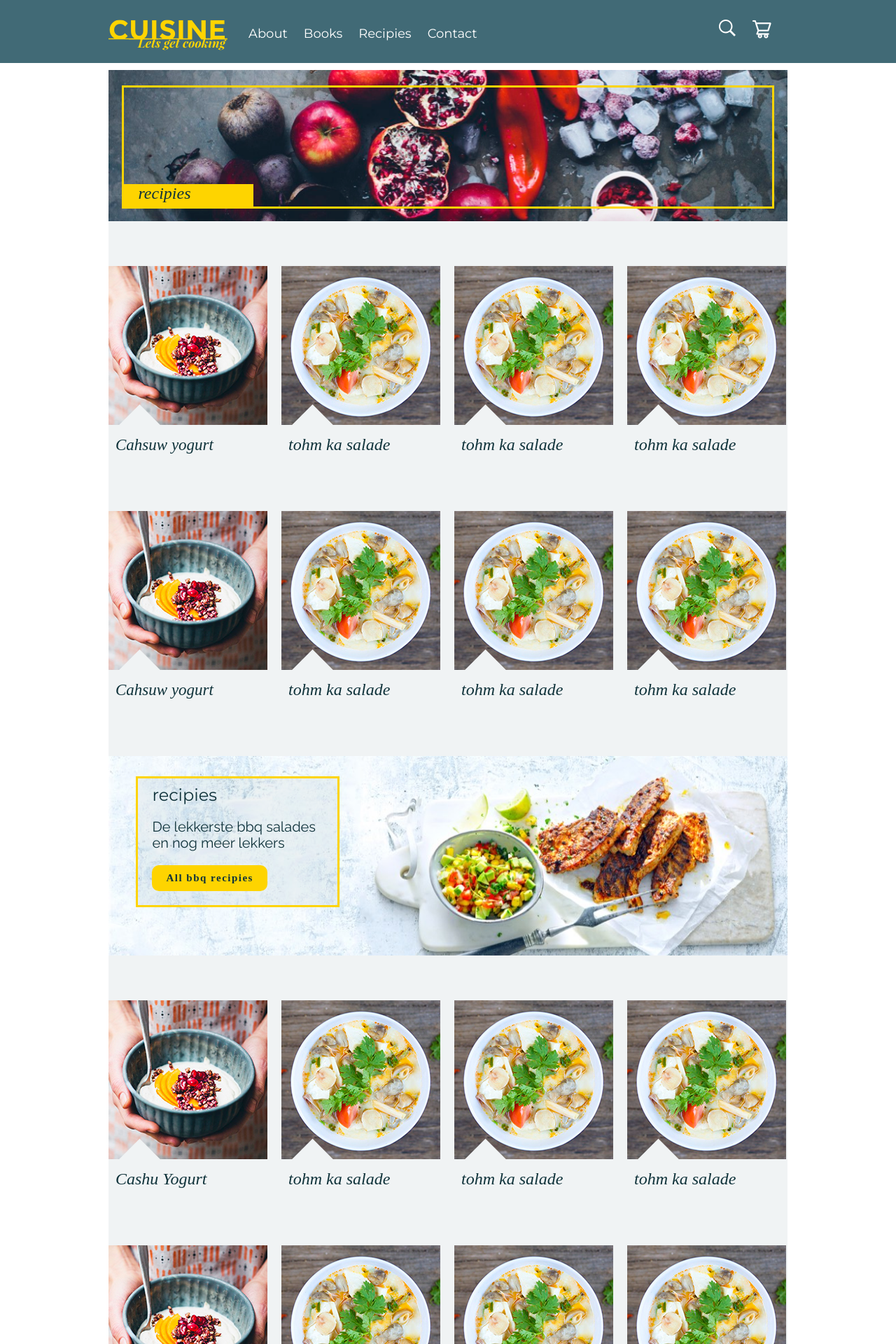
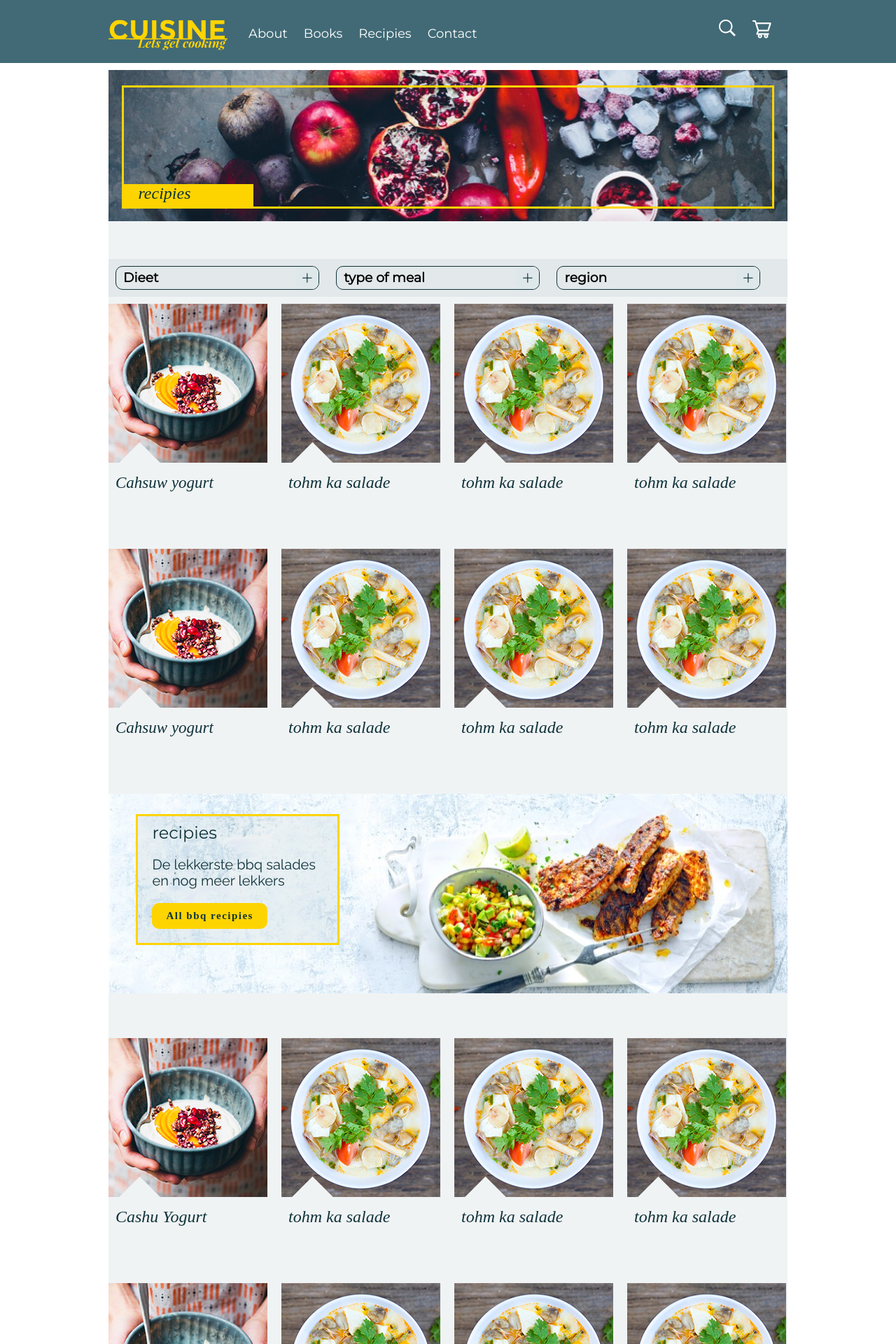
Before and after one commit to TristanKwant/Cuisine, a Jekyll site: the page built from www/pages/recipe-overview.html, in a window 1280 px wide. Shown: the top 1920 px of the page at 70% size. Built offline with Jekyll 4.4.1, drawn with Linux system fonts in a browser that asks for light colours; nearby versions of some CDN libraries; some web fonts are replaced.

Commit message:
filter af

```diff
--- a/www/_includes/header.html
+++ b/www/_includes/header.html
@@ -19,7 +19,10 @@
       <!-- Util menu start -->
       <nav class="util-menu">
         <ul>
-          <li><a href=""><img src="../assets/icons/search.png" alt="Search"></a></li>
+          <li class="search">
+            <img src="../assets/icons/search.png" alt="Search">
+  				  <input class="search-input"type="text" name="last-name" title="Enter your last name" required>
+          </li>
           <li><a href=""><img src="../assets/icons/shopping.png" alt="Shopping chart"></a></li>
         </ul>
       </nav>
--- a/www/_sass/_header.sass
+++ b/www/_sass/_header.sass
@@ -31,6 +31,7 @@ header
     float: left
     list-style-type: none
     padding-right: 23px
+    cursor: pointer
 
   nav.main-menu
     li
@@ -43,3 +44,7 @@ header
     ul
       margin: 0
       padding: 0
+
+  .search-input
+    display: none
+    width: 0
--- a/www/css/main.sass
+++ b/www/css/main.sass
@@ -288,9 +288,10 @@ a:hover
 .btn-fav
   width: 25%
   background-color: white
-  border: 1px solid $primary-color
+  border: 1px solid $light
   box-sizing: inherit
   cursor: pointer
+
 
   img
     height: 20px
@@ -320,6 +321,7 @@ a:hover
       background-color: $lighter
       border-right: 3px solid white
       padding: 10px
+      cursor: pointer
 
 
   .summary
@@ -345,3 +347,25 @@ a:hover
   p
     color: #D0021B
     margin: 0
+
+
+
+
+
+
+// filter recipies
+.filter-recipies
+  float: none
+  width: 100%
+  overflow: hidden
+  font-family: $menu-text
+  .filter-list
+    display: none
+  .map
+    text-align: center
+    margin-bottom: 5px
+  .filter-box
+    width: 30%
+    display: inline-block
+    vertical-align: top
+    cursor: pointer
--- a/www/js/main.js
+++ b/www/js/main.js
@@ -1,6 +1,26 @@
 
 
 $(document).ready(function() {
+
+  // header
+
+  var cl = 0;
+  $(".search img").click( function(){
+
+    if(cl == 0){
+      $(".search-input").show().animate({width: "300px"});
+      cl = 1;
+    } else if(cl == 1){
+      $(".search-input").animate({width: "0px"}, function(){
+        $(".search-input").hide();
+      });
+
+      cl = 0
+    }
+
+
+
+  });
 
 
 
@@ -11,15 +31,47 @@ $(document).ready(function() {
 
   });
 
+
+
+// filter bar
   $(".filter-bar :checkbox").click(function() {
    $("div.book").hide();
-
+   $("div.flex").hide();
    $(".filter-bar :checkbox:checked").each(function() {
        //console.log($(this).attr("class"));
-      $("." + $(this).attr("class")).show();
+      $("." + $(this).attr("class")).fadeIn();
       checker();
    });
+
+   if(!$(".filter-bar :checkbox").is(":checked")){
+
+     $("div.flex").fadeIn();
+     $("div.book").fadeIn();
+   }
   });
+
+
+// recipie filter animatie
+  $(".filter-group.recipie").click(function() {
+   $(this).next().slideUp();
+     $("div.flex").fadeIn();
+
+   $("input").prop( "checked", false);
+   if($(this).next().css("display") == "none"){
+     $(".filter-list").slideUp();
+     $(this).next().slideDown();
+
+   };
+  });
+
+
+
+
+
+
+
+
+
 
 
   var BookNone = $("div.book").css("display", "none");
@@ -78,6 +130,8 @@ $(".content-bar li").click(function() {
  $(this).css("background-color", "#406b76").css("color", "white");
 });
 // end content-bar
+
+
 
 
 
--- a/www/pages/recipe-overview.html
+++ b/www/pages/recipe-overview.html
@@ -2,7 +2,7 @@
 
 ---
 <!DOCTYPE html>
-<html>
+<html lang="en">
 
 <head>
 	<meta charset="utf-8" />
@@ -13,7 +13,8 @@
 
 	<title>Cuisine recipes</title>
 	<meta name="description" content="Gibson CEO unveils digital guitar">
-
+	<script src="http://code.jquery.com/jquery-1.11.0.min.js"></script>
+	<script src="../js/main.js"></script>
 </head>
 
 <body>
@@ -23,7 +24,7 @@
 
 
 
-<!-- week menu section -->
+
 <div class="weekmenu container">
   <div class="banner banner-books">
     <div>
@@ -38,10 +39,113 @@
 
   <div class="flex-container container">
 
+		<div class="filter-bar filter-recipies">
+
+	<!-- start filter blok -->
+	    <div class=filter-box>
+	      <div class="filter-group recipie">
+	        <h3>Dieet</h3>
+	        <img src="../assets/icons/plus.png" alt="plus" class="plus">
+	      </div>
+	      <div class="filter-list">
+	        <ul>
+	          <li>
+	            <input type="checkbox" name="author1" value="" class="vegitarian">
+	            <label for="author1" class="group-filter">vegitarian</label>
+
+	          </li>
+	          <li>
+	            <input type="checkbox" name="author1" value="" class="vegan" >
+	            <label for="author1" class="group-filter">vegan</label>
+	          </li>
+
+
+	        </ul>
+
+	      </div>
+
+	    </div>
+
+	<!-- start filter blok -->
+	    <div class=filter-box>
+	      <div class="filter-group recipie">
+	        <h3>type of meal</h3>
+	        <img src="../assets/icons/plus.png" alt="plus" class="plus">
+	      </div>
+
+	      <div class="filter-list">
+	        <ul>
+	          <li>
+	            <input type="checkbox" name="author1" value="" class="main-meal" >
+	            <label for="author1" class="group-filter">mail meal</label>
+
+	          </li>
+	          <li>
+	            <input type="checkbox" name="author1" value="lunch">
+	            <label for="author1" class="group-filter">lunch</label>
+	          </li>
+						<li>
+	            <input type="checkbox" name="author1" value="breakfast">
+	            <label for="author1" class="group-filter">breakfast</label>
+	          </li>
+						<li>
+	            <input type="checkbox" name="author1" value="starters">
+	            <label for="author1" class="group-filter">starter</label>
+	          </li>
+						<li>
+	            <input type="checkbox" name="author1" value="snacks">
+	            <label for="author1" class="group-filter">snack</label>
+	          </li>
+						<li>
+	            <input type="checkbox" name="author1" value="drinks">
+	            <label for="author1" class="group-filter">drinks</label>
+	          </li>
+
+
+	        </ul>
+
+	      </div>
+
+	    </div>
+	<!-- eind filter blok -->
+
+	<!-- start filter blok -->
+	    <div class=filter-box>
+	      <div class="filter-group recipie">
+	        <h3>region</h3>
+	        <img src="../assets/icons/plus.png" alt="plus" class="plus">
+	      </div>
+
+	      <div class="filter-list">
+
+	        <ul>
+	          <li>
+	            <input type="checkbox" name="author1" value="" class="mexican" >
+	            <label for="author1" class="group-filter">Mexican</label>
+
+	          </li>
+	          <li>
+	            <input type="checkbox" name="author1" value="asian">
+	            <label for="author1" class="group-filter">Asian</label>
+	          </li>
+
+
+	        </ul>
+					<div class="map">
+						<a href="#">View map</a>
+					</div>
+	      </div>
+
+	    </div>
+	<!-- eind filter blok -->
+
+
+
+		</div>
 
 <!-- first row-->
     <div class="flextest">
-			<div class="flex">
+			<div class="flex vegan main-meal">
         <img src="../assets/images/cahywyogurt.png" alt="">
         <h2><a href="../pages/single-recipe.html"> Cahsuw yogurt</a></h2>
       </div>
@@ -53,7 +157,7 @@
         <img src="../assets/images/Tom_Kah.png" alt="">
         <h2>tohm ka salade</h2>
       </div>
-      <div class="flex">
+      <div class="flex vegan">
         <img src="../assets/images/Tom_Kah.png" alt="">
         <h2>tohm ka salade</h2>
       </div>
--- a/www/pages/single-recipe.html
+++ b/www/pages/single-recipe.html
@@ -13,6 +13,8 @@
 
 	<title>Cuisine recipes</title>
 	<meta name="description" content="Gibson CEO unveils digital guitar">
+	<script src="http://code.jquery.com/jquery-1.11.0.min.js"></script>
+	<script src="../js/main.js"></script>
 
 </head>
 
```
Also changed, not shown: 11 other files.
